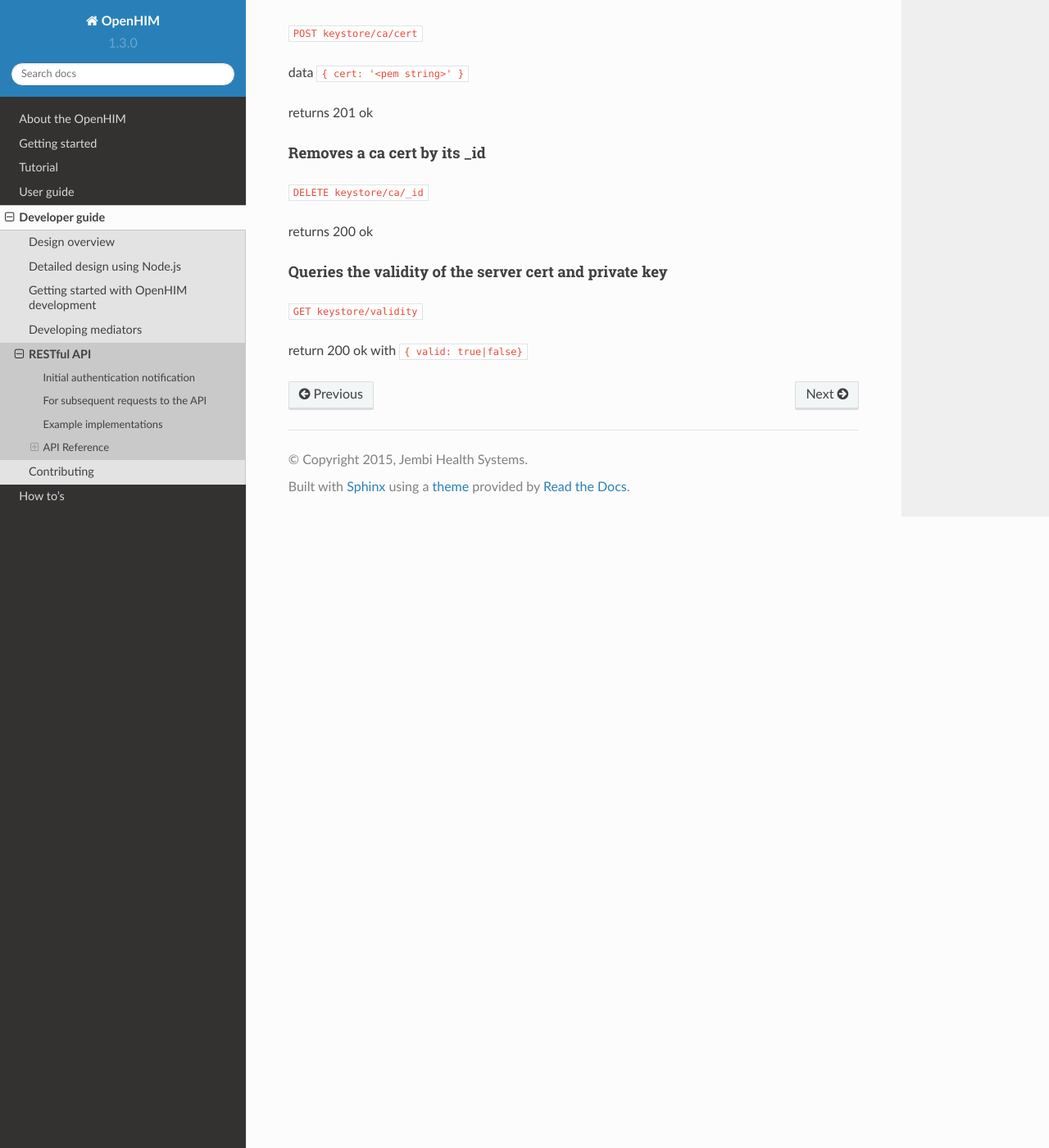
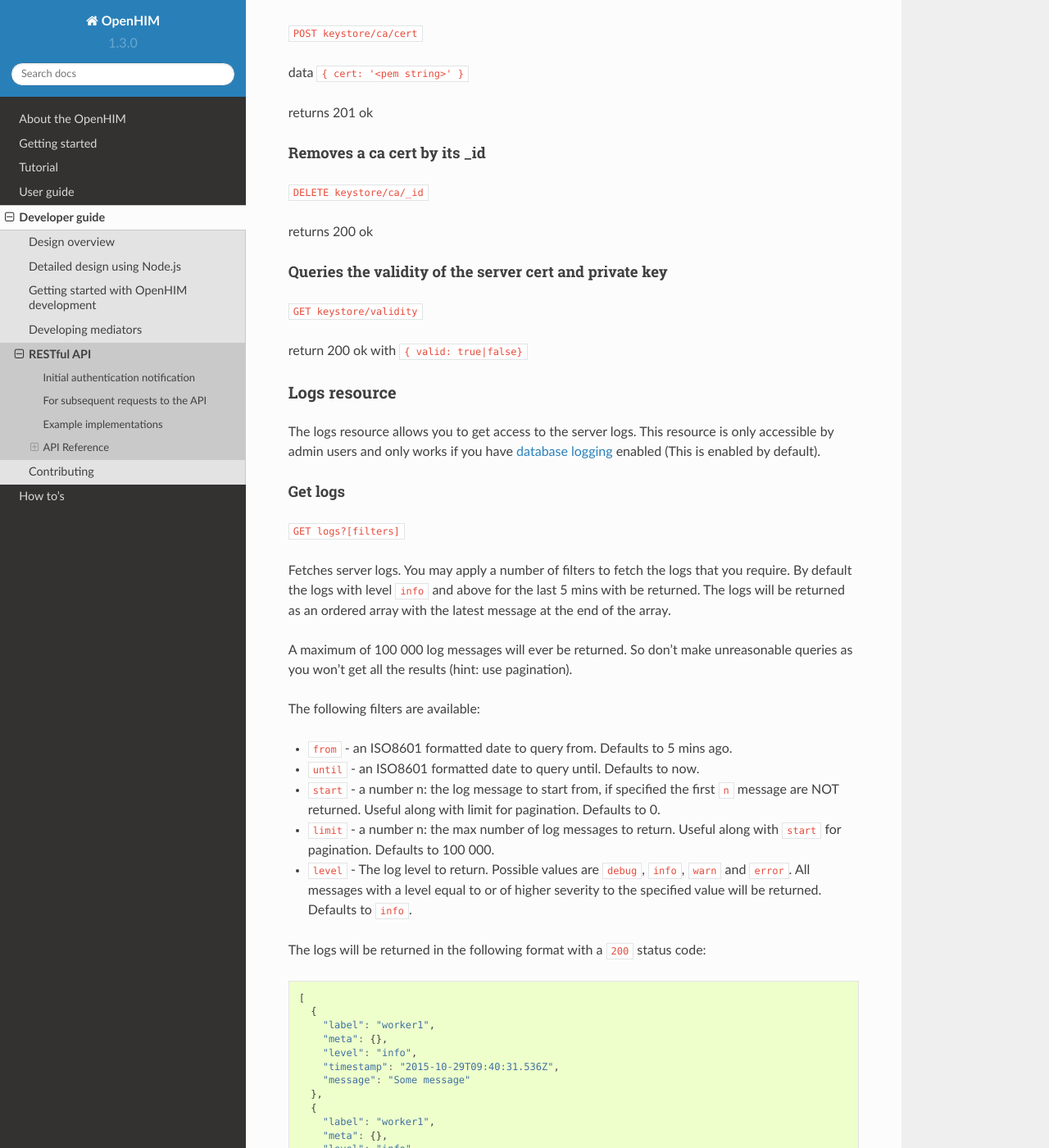
Before and after one commit to jembi/openhim-core-js, a Sphinx documentation site: the page built from docs/dev-guide/api-ref.md, in a window 1280 px wide and 1400 px high, scrolled down 14515 px. Shown: the whole window at 82% size. Built offline with Sphinx 7.4.7 and the Read the Docs theme 2.0.0, drawn with Linux system fonts in a browser that asks for light colours; some of the changed text lies outside the part shown.

Commit message:
Adds log API documentation

````diff
--- a/docs/dev-guide/api-ref.md
+++ b/docs/dev-guide/api-ref.md
@@ -588,3 +588,50 @@
 `GET keystore/validity`
 
 return 200 ok with `{ valid: true|false}`
+
+### Logs resource
+
+The logs resource allows you to get access to the server logs. This resource is only accessible by admin users and only works if you have [database logging](https://github.com/jembi/openhim-core-js/blob/master/config/config.md) enabled (This is enabled by default).
+
+#### Get logs
+
+`GET logs?[filters]`
+
+Fetches server logs. You may apply a number of filters to fetch the logs that you require. By default the logs with level `info` and above for the last 5 mins with be returned. The logs will be returned as an ordered array with the latest message at the end of the array.
+
+A maximum of 100 000 log messages will ever be returned. So don't make unreasonable queries as you won't get all the results (hint: use pagination).
+
+The following filters are available:
+
+* `from` - an ISO8601 formatted date to query from. Defaults to 5 mins ago.
+* `until` - an ISO8601 formatted date to query until. Defaults to now.
+* `start` - a number n: the log message to start from, if specified the first `n` message are NOT returned. Useful along with limit for pagination. Defaults to 0.
+* `limit` - a number n: the max number of log messages to return. Useful along with `start` for pagination. Defaults to 100 000.
+* `level` - The log level to return. Possible values are `debug`, `info`, `warn` and `error`. All messages with a level equal to or of higher severity to the specified value will be returned. Defaults to `info`.
+
+The logs will be returned in the following format with a `200` status code:
+
+```js
+[
+  {
+    "label": "worker1",
+    "meta": {},
+    "level": "info",
+    "timestamp": "2015-10-29T09:40:31.536Z",
+    "message": "Some message"
+  },
+  {
+    "label": "worker1",
+    "meta": {},
+    "level": "info",
+    "timestamp": "2015-10-29T09:40:39.128Z",
+    "message": "Another message"
+  }
+  // ...
+]
+```
+
+For example a sample request could look like this:
+```
+https://localhost:8080/logs?from=2015-10-28T12:31:46&until=2015-10-28T12:38:55&limit=100&start=10&level=error`
+```
````
